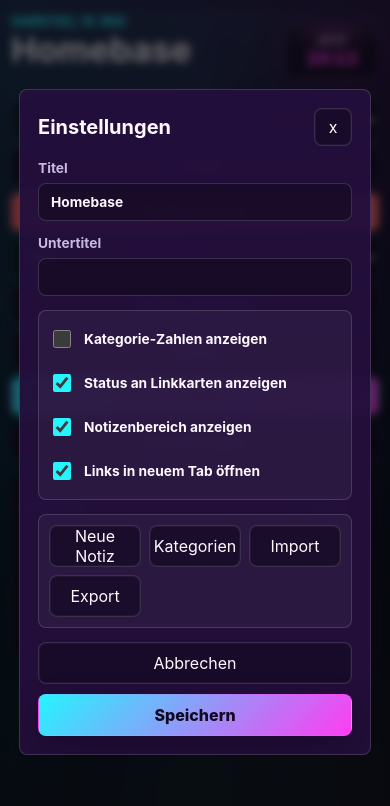
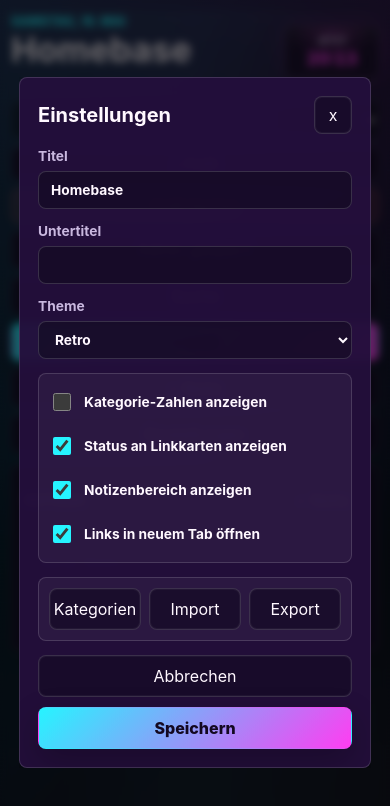
Before and after one commit to sandavdesigns/homebase, a website: page public/index.html in a window 390 px wide. Both pictures are taken after a click on the button "Einstellungen". Drawn offline with Linux system fonts and the light colour scheme; no server answers.

Commit message:
Tighten header controls

```diff
--- a/public/app.js
+++ b/public/app.js
@@ -28,6 +28,7 @@ const elements = {
   searchPanel: document.querySelector("#searchPanel"),
   searchToggleButton: document.querySelector("#searchToggleButton"),
   addButton: document.querySelector("#addButton"),
+  newNoteButton: document.querySelector("#newNoteButton"),
   settingsButton: document.querySelector("#settingsButton"),
   adminButton: document.querySelector("#adminButton"),
   profileSelect: document.querySelector("#profileSelect"),
@@ -86,7 +87,6 @@ const elements = {
   settingShowLinkStatus: document.querySelector("#settingShowLinkStatus"),
   settingShowNotes: document.querySelector("#settingShowNotes"),
   settingOpenLinksInNewTab: document.querySelector("#settingOpenLinksInNewTab"),
-  settingsAddNoteButton: document.querySelector("#settingsAddNoteButton"),
   settingsCategoriesButton: document.querySelector("#settingsCategoriesButton"),
   settingsImportButton: document.querySelector("#settingsImportButton"),
   saveSettingsButton: document.querySelector("#saveSettingsButton"),
@@ -648,6 +648,7 @@ function openSettingsDialog() {
   if (!canEdit()) return openAdminDialog();
   elements.settingsTitle.value = state.title;
   elements.settingsSubtitle.value = state.subtitle;
+  elements.themeSelect.value = state.theme || "retro";
   elements.settingShowCategoryCounts.checked = state.preferences?.showCategoryCounts === true;
   elements.settingShowLinkStatus.checked = state.preferences?.showLinkStatus !== false;
   elements.settingShowNotes.checked = state.preferences?.showNotes !== false;
@@ -788,6 +789,7 @@ async function saveSettings() {
   if (!elements.settingsForm.reportValidity()) return;
   state.title = elements.settingsTitle.value.trim();
   state.subtitle = elements.settingsSubtitle.value.trim();
+  state.theme = elements.themeSelect.value || "retro";
   state.preferences = {
     ...(state.preferences || {}),
     showCategoryCounts: elements.settingShowCategoryCounts.checked,
@@ -929,7 +931,7 @@ elements.searchToggleButton.addEventListener("click", () => {
 });
 elements.addButton.addEventListener("click", () => openLinkDialog());
 elements.settingsButton.addEventListener("click", openSettingsDialog);
-elements.settingsAddNoteButton.addEventListener("click", openNoteComposer);
+elements.newNoteButton.addEventListener("click", openNoteComposer);
 elements.settingsCategoriesButton.addEventListener("click", () => {
   elements.settingsDialog.close();
   openCategoriesDialog();
@@ -957,10 +959,6 @@ elements.profileSelect.addEventListener("change", async (event) => {
   syncActiveProfileAliases();
   await saveData("Profil gewechselt");
 });
-elements.themeSelect.addEventListener("change", async (event) => {
-  state.theme = event.target.value;
-  await saveData("Theme gespeichert");
-});
 elements.addNoteButton.addEventListener("click", async () => {
   if (!canEdit()) return openAdminDialog();
   const text = elements.noteInput.value.trim();
--- a/public/index.html
+++ b/public/index.html
@@ -28,16 +28,6 @@
         </label>
         <button id="newProfileButton" type="button">+ Profil</button>
         <button id="deleteProfileButton" class="danger" type="button">Profil löschen</button>
-        <label class="compact-field">
-          <span>Theme</span>
-          <select id="themeSelect">
-            <option value="retro">Retro</option>
-            <option value="time-circuit">Time Circuit</option>
-            <option value="dark">Dark</option>
-            <option value="light">Light</option>
-            <option value="terminal">Terminal</option>
-          </select>
-        </label>
         <button id="adminButton" type="button" aria-pressed="false">Admin gesperrt</button>
       </section>
 
@@ -48,6 +38,7 @@
           <input id="searchInput" type="search" placeholder="Link, Kategorie oder Notiz" autocomplete="off" />
         </label>
         <button class="primary admin-only" id="addButton" type="button">+ Link</button>
+        <button class="admin-only" id="newNoteButton" type="button">+ Notiz</button>
         <button class="admin-only" id="settingsButton" type="button">Einstellungen</button>
       </section>
 
@@ -208,6 +199,16 @@
           Untertitel
           <input id="settingsSubtitle" maxlength="140" />
         </label>
+        <label>
+          Theme
+          <select id="themeSelect">
+            <option value="retro">Retro</option>
+            <option value="time-circuit">Time Circuit</option>
+            <option value="dark">Dark</option>
+            <option value="light">Light</option>
+            <option value="terminal">Terminal</option>
+          </select>
+        </label>
         <div class="settings-options" aria-label="Anzeige">
           <label class="toggle-row">
             <input id="settingShowCategoryCounts" type="checkbox" />
@@ -227,7 +228,6 @@
           </label>
         </div>
         <div class="settings-actions" aria-label="Verwaltung">
-          <button id="settingsAddNoteButton" type="button">Neue Notiz</button>
           <button id="settingsCategoriesButton" type="button">Kategorien</button>
           <button id="settingsImportButton" type="button">Import</button>
           <a class="button" href="/api/homebase/export">Export</a>
--- a/public/styles.css
+++ b/public/styles.css
@@ -361,14 +361,34 @@ body[data-theme="time-circuit"] #timeLabel {
 }
 
 .profile-bar {
-  display: grid;
+  display: flex;
+  flex-wrap: wrap;
   gap: 8px;
   align-items: center;
   margin-bottom: 8px;
 }
 
-.profile-bar {
-  grid-template-columns: minmax(180px, 1fr) auto auto minmax(160px, 220px) auto;
+.profile-bar .compact-field {
+  flex: 0 1 380px;
+  min-width: 220px;
+}
+
+#newProfileButton,
+#deleteProfileButton {
+  min-height: 34px;
+  padding-inline: 10px;
+  font-size: 0.84rem;
+}
+
+#deleteProfileButton {
+  color: color-mix(in srgb, var(--danger), white 18%);
+  background: color-mix(in srgb, var(--danger), transparent 88%);
+  border-color: color-mix(in srgb, var(--danger), transparent 62%);
+  box-shadow: none;
+}
+
+#adminButton {
+  margin-left: auto;
 }
 
 .command-row {
@@ -377,6 +397,10 @@ body[data-theme="time-circuit"] #timeLabel {
   gap: 8px;
   align-items: end;
   margin-bottom: 12px;
+}
+
+#settingsButton {
+  margin-left: auto;
 }
 
 .profile-bar button,
@@ -1307,7 +1331,11 @@ dialog::backdrop {
 
 @media (max-width: 920px) {
   .profile-bar {
-    grid-template-columns: minmax(180px, 1fr) 1fr;
+    align-items: stretch;
+  }
+
+  #adminButton {
+    margin-left: 0;
   }
 
   .widgets {
@@ -1327,6 +1355,14 @@ dialog::backdrop {
     grid-template-columns: 1fr;
   }
 
+  .profile-bar {
+    display: grid;
+  }
+
+  .profile-bar .compact-field {
+    min-width: 0;
+  }
+
   .topbar {
     grid-template-columns: minmax(0, 1fr) auto;
     gap: 10px;
@@ -1334,6 +1370,10 @@ dialog::backdrop {
 
   .command-row {
     align-items: stretch;
+  }
+
+  #settingsButton {
+    margin-left: 0;
   }
 
   .command-row button,
```
